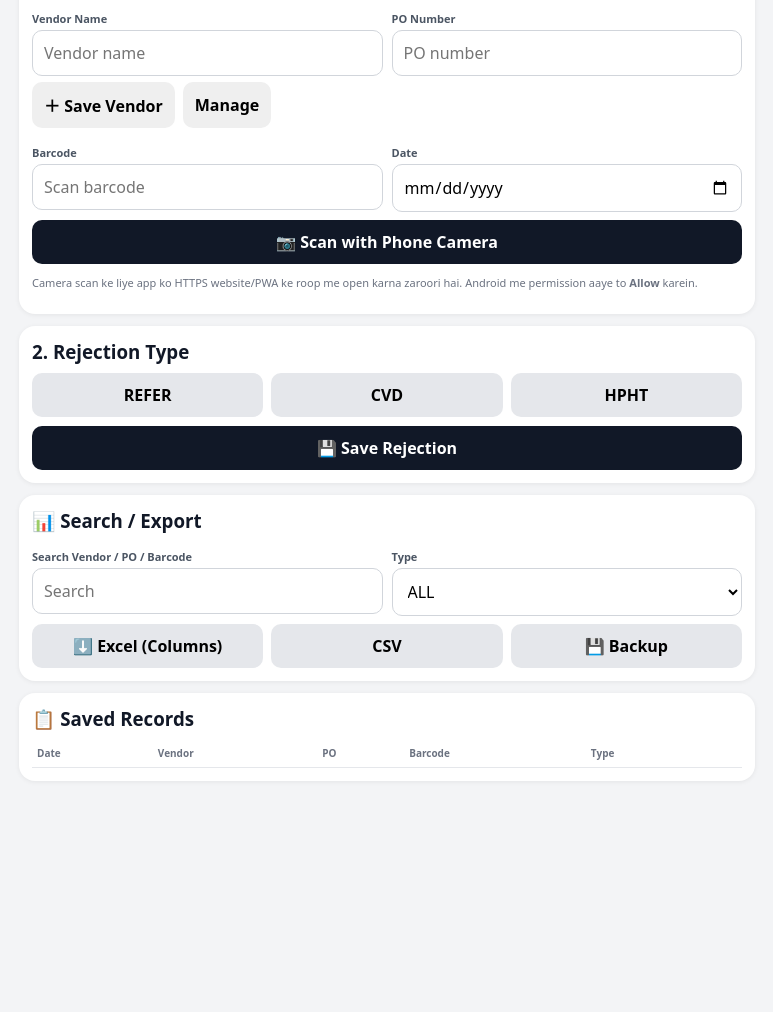
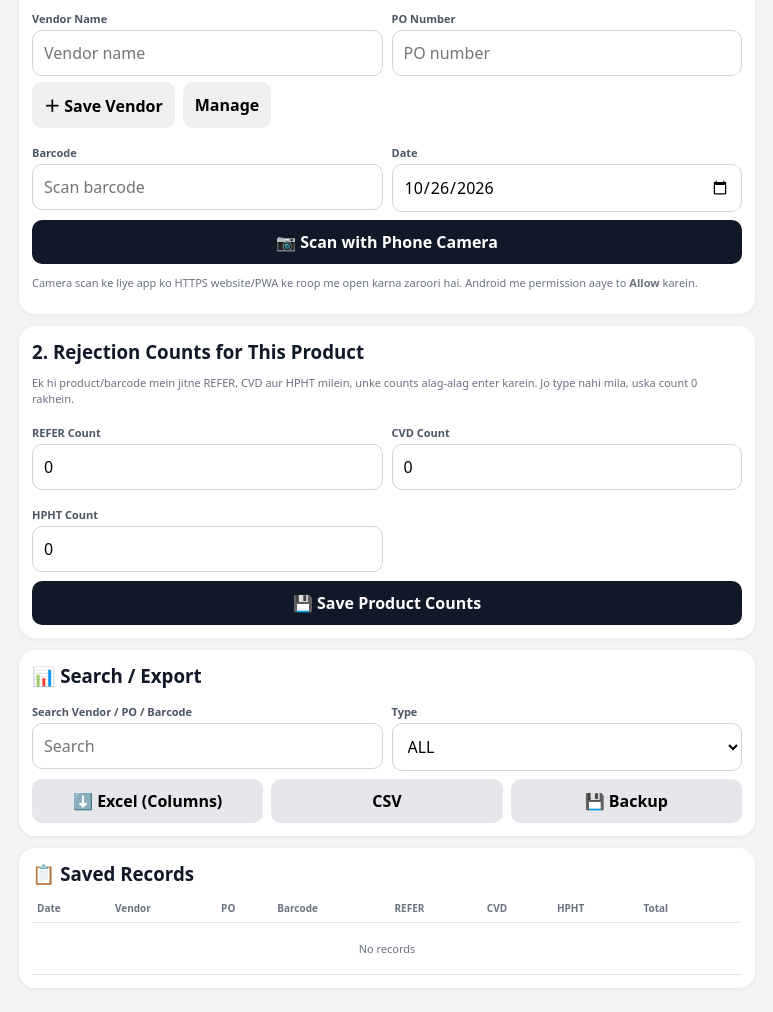
Before and after one commit to kapiltalsaniya/diamond-rejection-scanner, a plain HTML site: page index.html in a window 1280 px wide. Shown: the part 198-1210 px from the top of the page, without its empty margins (253-1026 px from the left). Before the commit the page ends 1003 px from the top, so only its background shows below. Drawn offline with Linux system fonts and the light colour scheme.

Commit message:
Add files via upload

```diff
--- a/index.html
+++ b/index.html
@@ -46,9 +46,14 @@
 </section>
 
 <section class="card">
-<h3 style="margin:0 0 9px">2. Rejection Type</h3>
-<div class="types"><button id="referBtn" onclick="pick('REFER')">REFER</button><button id="cvdBtn" onclick="pick('CVD')">CVD</button><button id="hphtBtn" onclick="pick('HPHT')">HPHT</button></div>
-<div style="height:9px"></div><button class="primary" style="width:100%" onclick="save()">💾 Save Rejection</button>
+<h3 style="margin:0 0 9px">2. Rejection Counts for This Product</h3>
+<p class="notice">Ek hi product/barcode mein jitne REFER, CVD aur HPHT milein, unke counts alag-alag enter karein. Jo type nahi mila, uska count 0 rakhein.</p>
+<div class="grid">
+<div><label>REFER Count</label><input id="referCount" type="number" min="0" step="1" value="0" inputmode="numeric"></div>
+<div><label>CVD Count</label><input id="cvdCount" type="number" min="0" step="1" value="0" inputmode="numeric"></div>
+<div><label>HPHT Count</label><input id="hphtCount" type="number" min="0" step="1" value="0" inputmode="numeric"></div>
+</div>
+<div style="height:9px"></div><button class="primary" style="width:100%" onclick="save()">💾 Save Product Counts</button>
 </section>
 
 <section class="card">
@@ -62,53 +67,70 @@
 </section>
 
 <section class="card"><h3 style="margin:0 0 8px">📋 Saved Records</h3>
-<div class="scroll"><table><thead><tr><th>Date</th><th>Vendor</th><th>PO</th><th>Barcode</th><th>Type</th><th></th></tr></thead><tbody id="rows"></tbody></table></div></section>
+<div class="scroll"><table><thead><tr><th>Date</th><th>Vendor</th><th>PO</th><th>Barcode</th><th>REFER</th><th>CVD</th><th>HPHT</th><th>Total</th><th></th></tr></thead><tbody id="rows"></tbody></table></div></section>
 </main>
 <script>
 let records=JSON.parse(localStorage.getItem('diamondRejectionCamera')||'[]');
-let selected='',stream=null,track=null,detector=null,scanBusy=false,torch=false;
-const $=id=>document.getElementById(id); $('date').value=new Date().toISOString().slice(0,10); renderVendors();
+let stream=null,track=null,detector=null,scanBusy=false,torch=false;
+const $=id=>document.getElementById(id); $('date').value=new Date().toISOString().slice(0,10);
 
 const VKEY='diamondSavedVendors';
 function getVendors(){try{return JSON.parse(localStorage.getItem(VKEY)||'[]')}catch(e){return[]}}
 function setVendors(v){v=[...new Set(v.map(x=>String(x).trim()).filter(Boolean))].sort((a,b)=>a.localeCompare(b));localStorage.setItem(VKEY,JSON.stringify(v));renderVendors()}
 function renderVendors(){const all=[...new Set([...getVendors(),...records.map(r=>r.vendor).filter(Boolean)])].sort((a,b)=>a.localeCompare(b));$('vendors').innerHTML=all.map(v=>`<option value="${esc(v)}">`).join('')}
 function saveVendor(){const v=$('vendor').value.trim();if(!v){alert('Pehle vendor name enter karo.');return}setVendors([...getVendors(),v]);alert('Vendor save ho gaya. Ab dropdown se select kar sakte ho.')}
-function manageVendors(){const v=getVendors();if(!v.length){alert('Koi manually saved vendor nahi hai.');return}const x=prompt('Saved vendors:
+function manageVendors(){const v=getVendors();if(!v.length){alert('Koi manually saved vendor nahi hai.');return}const x=prompt('Saved vendors:\n'+v.map((n,i)=>(i+1)+'. '+n).join('\n')+'\n\nDelete karne ke liye exact vendor name enter karo:');if(x&&v.includes(x.trim())){setVendors(v.filter(n=>n!==x.trim()));alert('Vendor delete ho gaya.')}}
 
-'+v.map((n,i)=>(i+1)+'. '+n).join('\n')+'\n\nDelete karne ke liye exact vendor name enter karo:');if(x&&v.includes(x.trim())){setVendors(v.filter(n=>n!==x.trim()));alert('Vendor delete ho gaya.')}}
-
-function pick(t){selected=t;['REFER','CVD','HPHT'].forEach(x=>$(x==='REFER'?'referBtn':x==='CVD'?'cvdBtn':'hphtBtn').classList.remove('sel'));$(t==='REFER'?'referBtn':t==='CVD'?'cvdBtn':'hphtBtn').classList.add('sel')}
+function countsOf(r){
+ if(r.counts) return {REFER:Number(r.counts.REFER)||0,CVD:Number(r.counts.CVD)||0,HPHT:Number(r.counts.HPHT)||0};
+ return {REFER:r.type==='REFER'?1:0,CVD:r.type==='CVD'?1:0,HPHT:r.type==='HPHT'?1:0};
+}
 function save(){
  const vendor=$('vendor').value.trim(),po=$('po').value.trim(),barcode=$('barcode').value.trim(),date=$('date').value;
- if(!vendor||!po||!barcode||!date||!selected){alert('Vendor, PO, Barcode, Date aur Rejection Type complete karo.');return}
- const dup=records.some(r=>r.vendor.toLowerCase()===vendor.toLowerCase()&&r.po===po&&r.barcode===barcode);
- if(dup&&!confirm('Same Vendor + PO + Barcode already saved hai. Phir bhi save karein?'))return;
- records.push({id:Date.now(),date,vendor,po,barcode,type:selected});
+ const counts={REFER:Math.max(0,parseInt($('referCount').value,10)||0),CVD:Math.max(0,parseInt($('cvdCount').value,10)||0),HPHT:Math.max(0,parseInt($('hphtCount').value,10)||0)};
+ const total=counts.REFER+counts.CVD+counts.HPHT;
+ if(!vendor||!po||!barcode||!date){alert('Vendor, PO, Barcode aur Date complete karo.');return}
+ if(total===0){alert('Kam se kam ek count 1 ya usse zyada enter karo.');return}
+ const existing=records.find(r=>r.vendor.toLowerCase()===vendor.toLowerCase()&&String(r.po)===po&&String(r.barcode)===barcode);
+ if(existing){
+   if(!confirm('Same Vendor + PO + Barcode already saved hai. Is product ke counts mein add karna hai? Cancel karne par naya record save hoga.')) {
+     records.push({id:Date.now(),date,vendor,po,barcode,counts});
+   } else {
+     const old=countsOf(existing);
+     existing.counts={REFER:old.REFER+counts.REFER,CVD:old.CVD+counts.CVD,HPHT:old.HPHT+counts.HPHT};
+     existing.date=date;
+   }
+ } else {
+   records.push({id:Date.now(),date,vendor,po,barcode,counts});
+ }
  localStorage.setItem('diamondRejectionCamera',JSON.stringify(records));
- $('barcode').value='';pickClear();render();
+ $('barcode').value='';$('referCount').value=0;$('cvdCount').value=0;$('hphtCount').value=0;render();
+ alert('Product ke rejection counts save ho gaye.');
 }
-function pickClear(){selected='';['referBtn','cvdBtn','hphtBtn'].forEach(id=>$(id).classList.remove('sel'))}
 function render(){
  const q=$('search').value.toLowerCase().trim(),f=$('filter').value;
- const a=records.filter(r=>(!q||[r.vendor,r.po,r.barcode,r.type].some(v=>String(v).toLowerCase().includes(q)))&&(f==='ALL'||r.type===f));
- let c={REFER:0,CVD:0,HPHT:0};a.forEach(r=>c[r.type]++);
- $('total').textContent=a.length;$('refer').textContent=c.REFER;$('cvd').textContent=c.CVD;$('hpht').textContent=c.HPHT;
- $('rows').innerHTML=a.slice().reverse().map(r=>`<tr><td>${esc(r.date)}</td><td>${esc(r.vendor)}</td><td>${esc(r.po)}</td><td>${esc(r.barcode)}</td><td><span class="badge">${r.type}</span></td><td><button class="danger" onclick="removeRec(${r.id})">✕</button></td></tr>`).join('')||'<tr><td colspan="6" class="empty">No records</td></tr>';
+ const a=records.filter(r=>{
+   const c=countsOf(r);
+   const typeMatch=f==='ALL'||c[f]>0;
+   return (!q||[r.vendor,r.po,r.barcode].some(v=>String(v).toLowerCase().includes(q)))&&typeMatch;
+ });
+ let c={REFER:0,CVD:0,HPHT:0};a.forEach(r=>{const n=countsOf(r);c.REFER+=n.REFER;c.CVD+=n.CVD;c.HPHT+=n.HPHT});
+ $('total').textContent=c.REFER+c.CVD+c.HPHT;$('refer').textContent=c.REFER;$('cvd').textContent=c.CVD;$('hpht').textContent=c.HPHT;
+ $('rows').innerHTML=a.slice().reverse().map(r=>{const n=countsOf(r),tot=n.REFER+n.CVD+n.HPHT;return `<tr><td>${esc(r.date)}</td><td>${esc(r.vendor)}</td><td>${esc(r.po)}</td><td>${esc(r.barcode)}</td><td>${n.REFER}</td><td>${n.CVD}</td><td>${n.HPHT}</td><td>${tot}</td><td><button class="danger" onclick="removeRec(${r.id})">✕</button></td></tr>`}).join('')||'<tr><td colspan="9" class="empty">No records</td></tr>';
  renderVendors();
 }
-function removeRec(id){if(confirm('Delete this record?')){records=records.filter(r=>r.id!==id);localStorage.setItem('diamondRejectionCamera',JSON.stringify(records));render()}}
+function removeRec(id){if(confirm('Delete this product record?')){records=records.filter(r=>r.id!==id);localStorage.setItem('diamondRejectionCamera',JSON.stringify(records));render()}}
 function exportExcel(){
  if(!records.length){alert('No data to export');return}
- const rows=[['Date','Vendor','PO Number','Barcode','Rejection Type'],...records.map(r=>[r.date,r.vendor,r.po,r.barcode,r.type])];
+ const rows=[['Date','Vendor','PO Number','Barcode','REFER Count','CVD Count','HPHT Count','Total Rejections'],...records.map(r=>{const c=countsOf(r);return [r.date,r.vendor,r.po,r.barcode,c.REFER,c.CVD,c.HPHT,c.REFER+c.CVD+c.HPHT]})];
  const escX=v=>String(v??'').replace(/&/g,'&amp;').replace(/</g,'&lt;').replace(/>/g,'&gt;').replace(/"/g,'&quot;').replace(/[\r\n]/g,' ');
- const table='<!DOCTYPE html><html><head><meta charset="UTF-8"><style>table{border-collapse:collapse}th,td{border:1px solid #999;padding:6px;text-align:left}th{font-weight:bold;background:#e8eef7}td{mso-number-format:"\@"}</style></head><body><table>'+rows.map((r,i)=>'<tr>'+r.map(v=>(i===0?'<th>':'<td>')+escX(v)+(i===0?'</th>':'</td>')).join('')+'</tr>').join('')+'</table></body></html>';
+ const table='<!DOCTYPE html><html><head><meta charset="UTF-8"><style>table{border-collapse:collapse}th,td{border:1px solid #999;padding:6px;text-align:left}th{font-weight:bold;background:#e8eef7}td{mso-number-format:"\\@"}</style></head><body><table>'+rows.map((r,i)=>'<tr>'+r.map(v=>(i===0?'<th>':'<td>')+escX(v)+(i===0?'</th>':'</td>')).join('')+'</tr>').join('')+'</table></body></html>';
  const blob=new Blob(['\ufeff'+table],{type:'application/vnd.ms-excel'});
  const a=document.createElement('a');a.href=URL.createObjectURL(blob);a.download='diamond_rejection_'+new Date().toISOString().slice(0,10)+'.xls';a.click();setTimeout(()=>URL.revokeObjectURL(a.href),1000);
 }
 function exportCSV(){
  if(!records.length){alert('No data to export');return}
- const rows=[['Date','Vendor','PO Number','Barcode','Rejection Type'],...records.map(r=>[r.date,r.vendor,r.po,r.barcode,r.type])];
+ const rows=[['Date','Vendor','PO Number','Barcode','REFER Count','CVD Count','HPHT Count','Total Rejections'],...records.map(r=>{const c=countsOf(r);return [r.date,r.vendor,r.po,r.barcode,c.REFER,c.CVD,c.HPHT,c.REFER+c.CVD+c.HPHT]})];
  const csv=rows.map(r=>r.map(v=>`"${String(v).replaceAll('"','""')}"`).join(',')).join('\r\n');
  const a=document.createElement('a');a.href=URL.createObjectURL(new Blob(["\ufeff"+csv],{type:'text/csv;charset=utf-8'}));a.download='diamond_rejection_'+new Date().toISOString().slice(0,10)+'.csv';a.click();
 }
```
